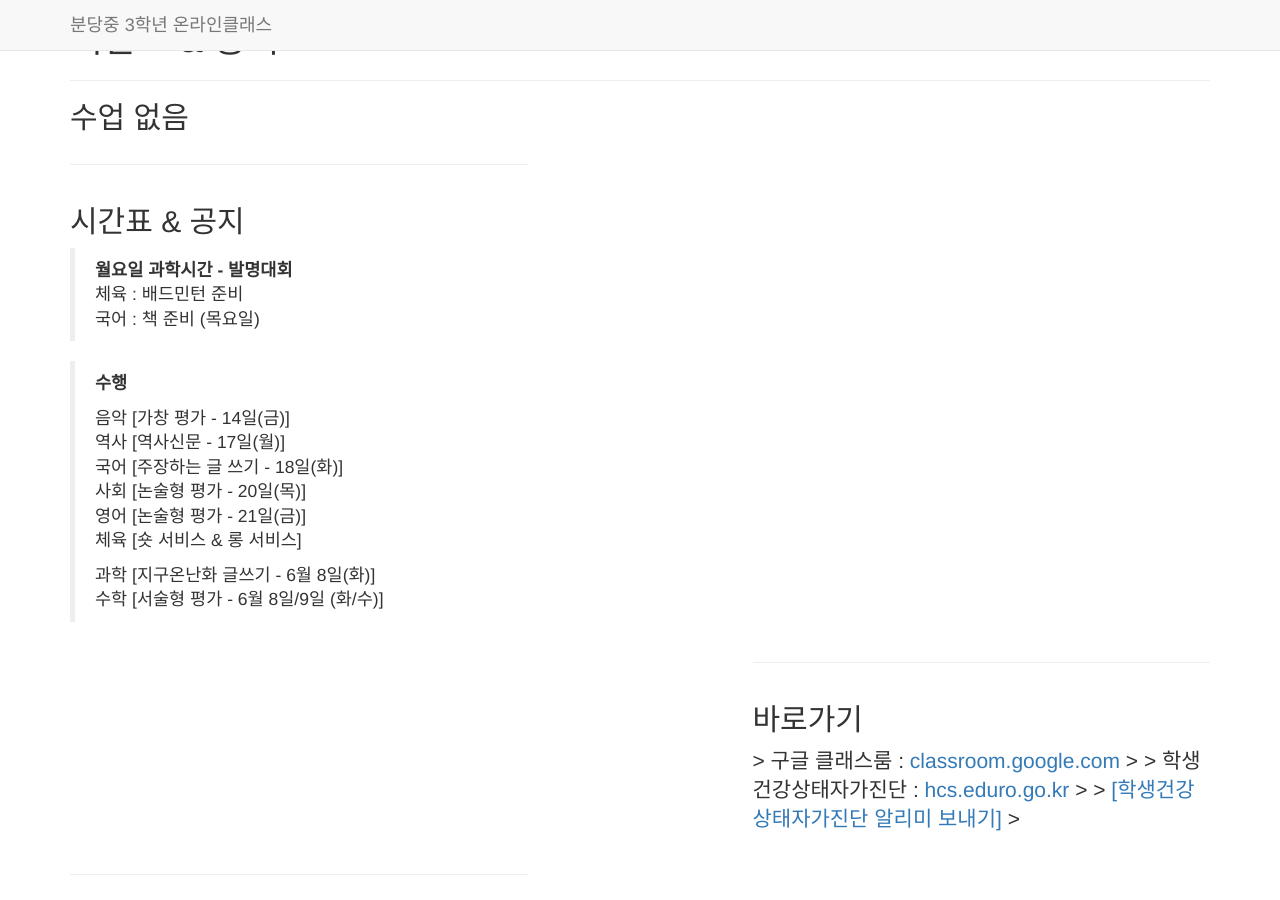
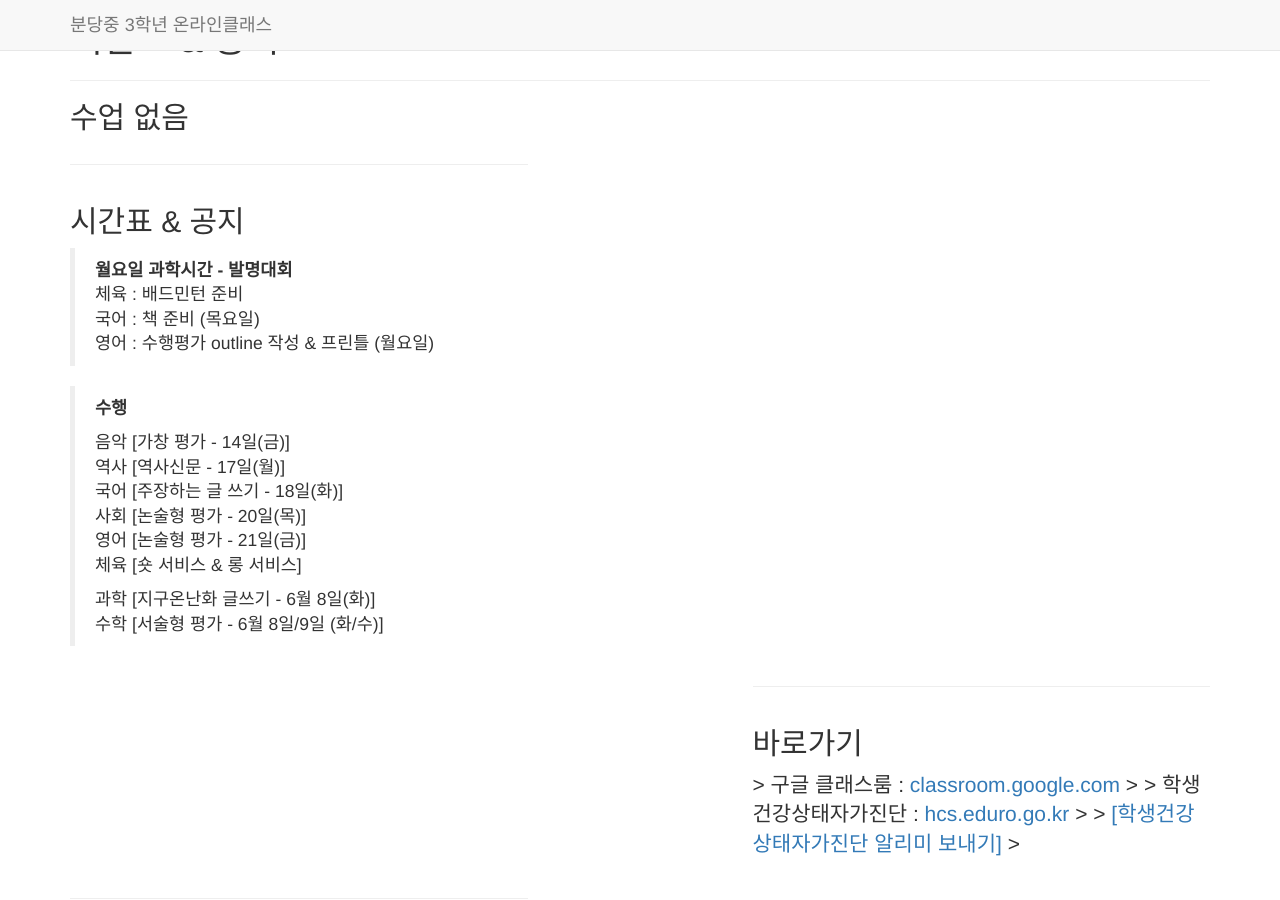
Before and after one commit to bundang-ms-2021/oncl, a Jekyll site: the page built from _posts/2014-09-21-services-1.markdown, in a window 1280 px wide and 900 px high. Built offline with Jekyll 4.4.1, drawn with Linux system fonts in a browser that asks for light colours; nearby versions of some CDN libraries; library files that are not in the unit come from our copies.

Commit message:
Update 2014-09-21-services-1.markdown

```diff
--- a/_posts/2014-09-21-services-1.markdown
+++ b/_posts/2014-09-21-services-1.markdown
@@ -8,6 +8,7 @@ description: |
   > **월요일 과학시간 - 발명대회**
   > 체육 : 배드민턴 준비
   > 국어 : 책 준비 (목요일)
+  > 영어 : 수행평가 outline 작성 & 프린틀 (월요일)
 
   > **수행**
   >
```
